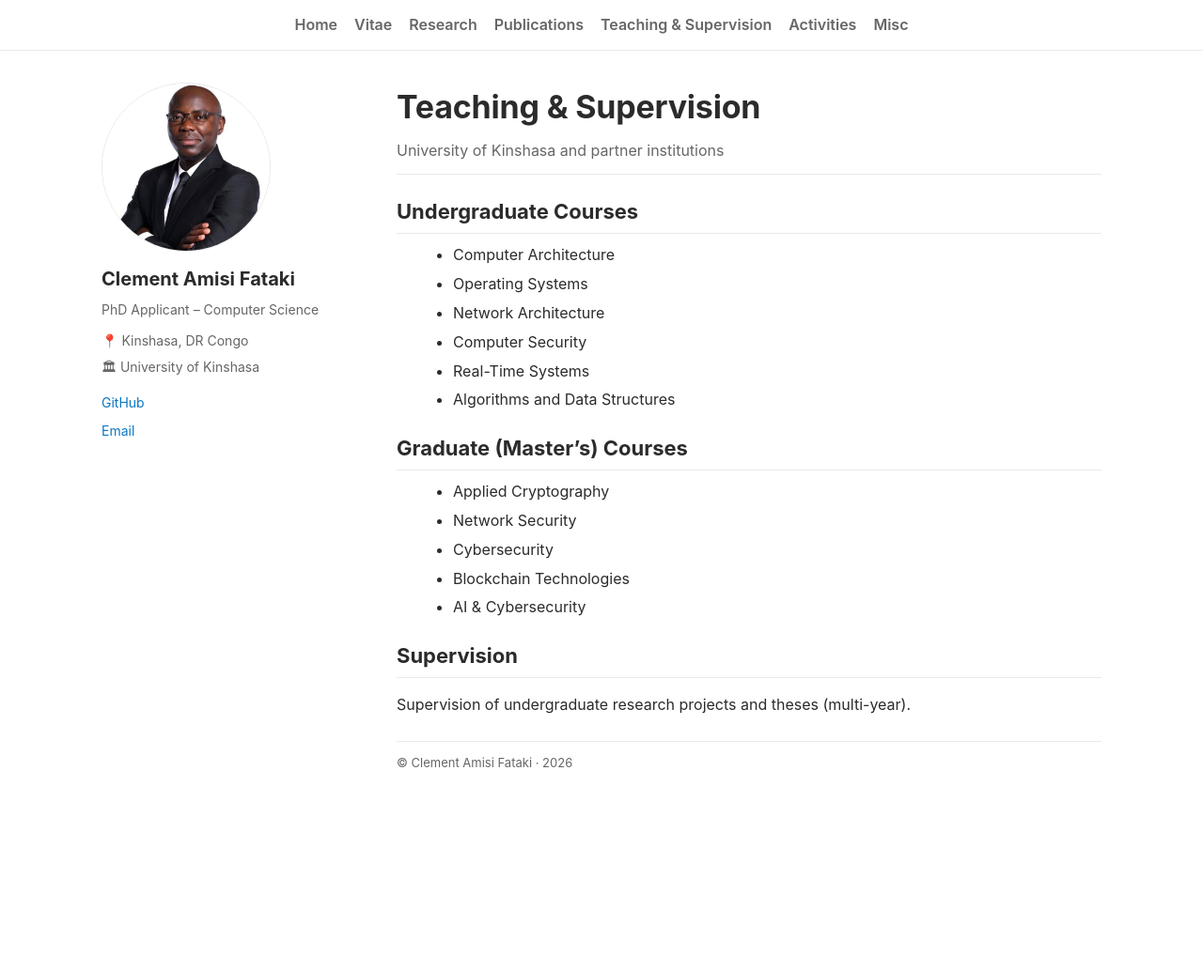
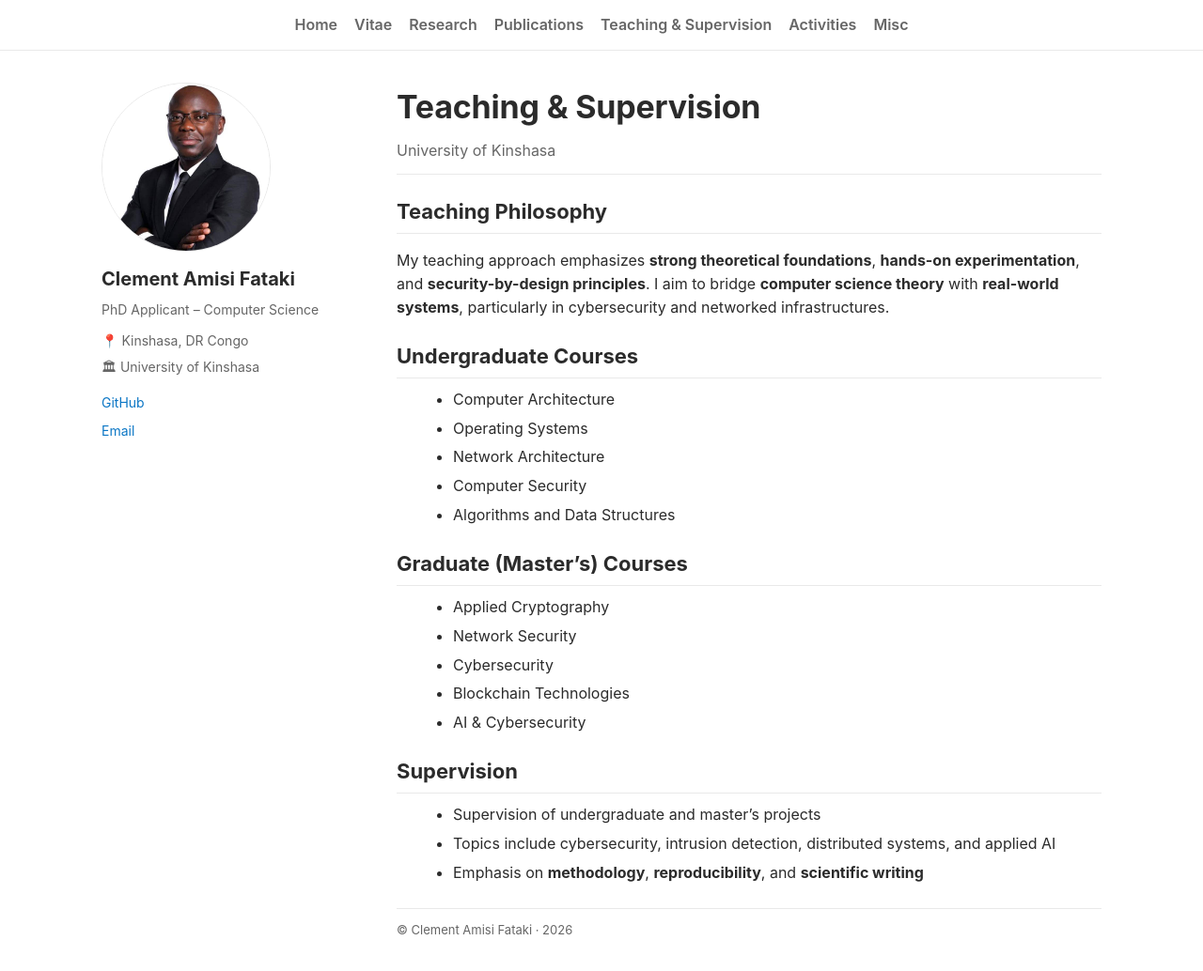
Before and after one commit to clementclark/clementclark.github.io, a Jekyll site: the page built from teaching.md, in a window 1280 px wide and 1035 px high. Shown: the whole window at 94% size. Built offline with Jekyll 4.4.1, drawn with Linux system fonts in a browser that asks for light colours.

Commit message:
Update teaching.md

```diff
--- a/teaching.md
+++ b/teaching.md
@@ -2,8 +2,12 @@
 layout: default
 title: Teaching & Supervision
 h1: Teaching & Supervision
-subtitle: University of Kinshasa and partner institutions
+subtitle: University of Kinshasa
 ---
+
+## Teaching Philosophy
+
+My teaching approach emphasizes **strong theoretical foundations**, **hands-on experimentation**, and **security-by-design principles**. I aim to bridge **computer science theory** with **real-world systems**, particularly in cybersecurity and networked infrastructures.
 
 ## Undergraduate Courses
 
@@ -11,7 +15,6 @@ subtitle: University of Kinshasa and partner institutions
 - Operating Systems
 - Network Architecture
 - Computer Security
-- Real-Time Systems
 - Algorithms and Data Structures
 
 ## Graduate (Master’s) Courses
@@ -24,4 +27,6 @@ subtitle: University of Kinshasa and partner institutions
 
 ## Supervision
 
-Supervision of undergraduate research projects and theses (multi-year).
+- Supervision of undergraduate and master’s projects
+- Topics include cybersecurity, intrusion detection, distributed systems, and applied AI
+- Emphasis on **methodology**, **reproducibility**, and **scientific writing**
```
